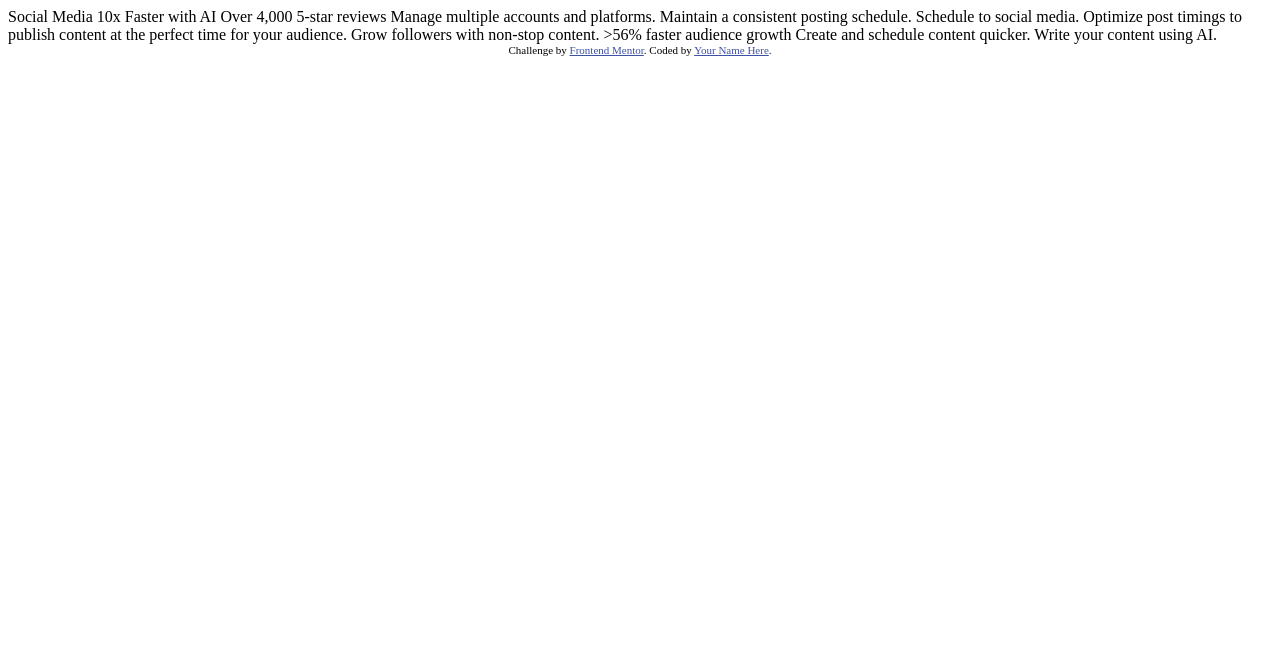
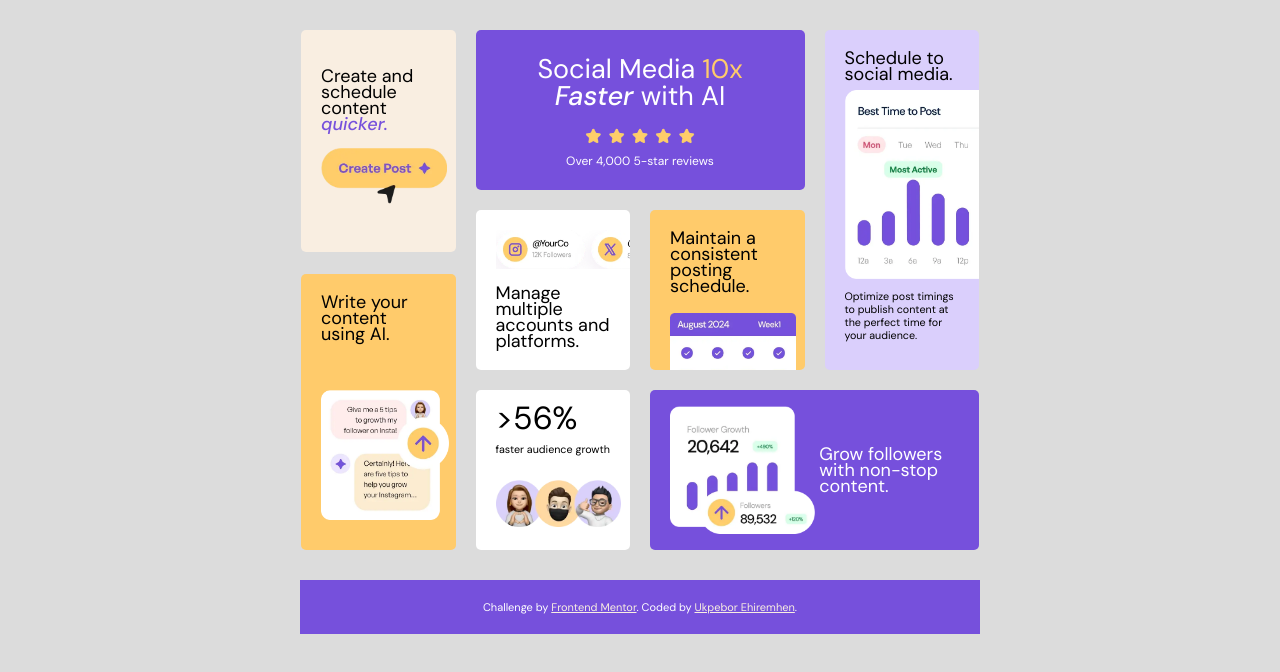
Before and after one commit to EhiUkpebor001/Tasks-and-Projects, a plain HTML site: page bento-grid-main/index.html in a window 1280 px wide. Drawn offline with Linux system fonts and the light colour scheme.

Commit message:
Updated files

```diff
--- /dev/null
+++ b/bento-grid-main/css/responsive.css
@@ -0,0 +1,97 @@
+
+@media (max-width:768px) {
+    .container {
+        grid-template-columns: 260px;
+        grid-template-rows: auto;
+        width: fit-content;
+        display: grid;
+        padding: 10px;
+    }
+
+    .social-media {
+        grid-area: 1/1/2/2;
+        padding: 25px 40px;
+    }
+
+    #star {
+        width: 70%;
+    }
+
+    .manage {
+        grid-area: 2/1/3/2;
+    }
+
+    #multiple-platforms {
+        width: 110%;
+    }
+
+    .maintain {
+        grid-area: 3/1/4/2;
+        height: 135px;
+    }
+
+    #consistent-schedule {
+        width: 70%;
+    }
+
+    .schedule {
+        grid-area: 4/1/5/2;
+    }
+
+    #schedule-posts {
+        width: 100%;
+    }
+
+    .schedule h6 {
+        text-align: center;
+        font-size: smaller;
+    }
+
+    .grow {
+        grid-area: 5/1/6/2;
+        flex-direction: column;
+        gap: 20px;
+    }
+
+    #grow-image {
+        width: 80%;
+    }
+
+    #grow-text {
+        width: 65%;
+        font-size: larger;
+        text-align: center;
+    }
+
+    .faster {
+        grid-area: 6/1/7/2;
+    }
+
+    #audience-growth {
+        width: 50%;
+    }
+
+    .create {
+        grid-area: 7/1/8/2;
+        height: fit-content;
+    }
+
+    #create-post {
+        width: 55%;
+    }
+
+    .write {
+        grid-area: 8/1/9/2;
+        margin-top: 0em;
+    }
+
+    .write h3 {
+        width: 90%;
+    }
+
+    #ai-content {
+        height: auto;
+        width: 65%;
+        margin-top: 1em;
+    }
+}
--- /dev/null
+++ b/bento-grid-main/css/style.css
@@ -0,0 +1,214 @@
+
+@font-face {
+    font-family: dmSans-italic;
+    src: url(../assets/fonts/DMSans-Italic-VariableFont_opsz\,wght.ttf);
+}
+
+@font-face {
+    font-family: dmSans;
+    src: url(../assets/fonts/DMSans-VariableFont_opsz\,wght.ttf);
+}
+
+@font-face {
+    font-family: dmSans-medium;
+    src: url(../assets/fonts/static/DMSans-Medium.ttf);
+}
+
+@font-face {
+    font-family: dmSans-regular;
+    src: url(../assets/fonts/static/DMSans-Regular.ttf);
+}
+
+@font-face {
+    font-family: dmSans-medium-italic;
+    src: url(../assets/fonts/static/DMSans-MediumItalic.ttf);
+}
+
+:root {
+    --purple-100: hsl(254, 88%, 90%);
+    --purple-500: hsl(256, 67%, 59%);
+    --yellow-100: hsl(31, 66%, 93%);
+    --yellow-500: hsl(39, 100%, 71%);
+    --white: hsl(0, 0%, 100%);
+    --black: hsl(0, 0%, 7%);
+
+    --font-size: 18px;
+
+    --font-weight-400: 400;
+    --font-weight-500: 500;
+}
+
+
+* {
+    margin: 0;
+    padding: 0;
+    /* border: 1px solid black; */
+}
+
+body {
+    background-color: gainsboro;
+    font-family: dmSans-regular;
+}
+
+.container {
+    display: grid;
+    grid-template-columns: repeat(4, 154.5px);
+    grid-template-rows: repeat(3, 160px);
+    gap: 20px;
+    margin: 30px auto;
+    width: fit-content;
+}
+
+img {
+    width: 110%;
+}
+
+h2 {
+    font-weight: var(--font-weight-500);
+}
+
+h3 {
+    font-weight: var(--font-weight-500);
+    font-size: var(--font-size);
+    text-align: left;
+}
+
+h6 {
+    font-weight: var(--font-weight-400);
+    line-height: 1.2em;
+}
+
+.social-media, .grow {
+    background-color: var(--purple-500);
+    color: var(--white);
+    text-align: center;
+}
+
+.manage, .faster {
+    background-color: var(--white);
+}
+
+.maintain, .write {
+    background-color: var(--yellow-500);
+}
+
+.schedule {
+    background-color: var(--purple-100);
+    overflow-x: hidden;
+    grid-area: 1/4/3/5;
+}
+
+.create {
+    background-color: var(--yellow-100);
+    grid-area: 1/1/3/2;
+    height: 48%;
+    padding-top: 2.4em !important;
+}
+
+.manage, .maintain, .schedule, .grow, .faster, .create, .write {
+    padding: 20px;
+    border-radius: 5px;
+    line-height: 1em;
+}
+
+.social-media {
+    border-radius: 5px;
+    padding:  25px;
+    grid-area: 1/2/2/4;
+    font-size: large;
+    line-height: 1.5em;
+}
+
+#yellow-text {
+    color: var(--yellow-500);
+}
+
+#italic-text {
+    font-family: dmSans-medium-italic;
+}
+
+#star {
+    width: 40%;
+    margin: 1em auto 0em;
+}
+
+.manage {
+    overflow-x: hidden;
+}
+
+#multiple-platforms {
+    width: 160%;
+    margin-bottom: 0.8em;
+}
+
+.maintain {
+    overflow-y: hidden;
+}
+
+#consistent-schedule {
+    margin-top: 1.2em;
+}
+
+#schedule-posts {
+    width: 185%;
+    margin: 0.5em auto;
+}
+
+.grow {
+    display: flex;
+    justify-content: center;
+    align-items: center;
+    grid-area: 3/3/4/5;
+}
+
+#grow-image {
+    width: 50%;
+    margin-right: 0.3em;
+}
+
+#larger-text {
+    font-size: xx-large;
+    font-weight: var(--font-weight-500);
+}
+
+.faster h6 {
+    margin-top: 1em;
+}
+
+#audience-growth {
+    margin-top: 1.5em;
+}
+
+#purple-text {
+    color: var(--purple-500);
+    font-family: dmSans-medium-italic;
+}
+
+#create-post {
+    margin-top: 1em;
+}
+
+.write {
+    grid-area: 2/1/4/2;
+    margin-top: 4em;
+}
+
+#ai-content {
+    margin-top: 3em;
+    width: 112%;
+    height: 55%;
+}
+
+.attribution {
+    font-size: 11px;
+    text-align: center;
+    background-color: var(--purple-500);
+    color: var(--white);
+    padding: 20px;
+    width: 50%;
+    margin: auto;
+}
+
+.attribution a {
+    color: var(--yellow-100);
+}
--- a/bento-grid-main/index.html
+++ b/bento-grid-main/index.html
@@ -6,37 +6,95 @@
 
   <link rel="icon" type="image/png" sizes="32x32" href="./assets/images/favicon-32x32.png">
 
+<!--
+    <link rel="preconnect" href="https://fonts.googleapis.com">
+    <link rel="preconnect" href="https://fonts.gstatic.com" crossorigin>
+    <link href="https://fonts.googleapis.com/css2?family=DM+Sans:ital,opsz,wght@0,9..40,100..1000;1,9..40,100..1000&family=Fraunces:ital,opsz,wght@0,9..144,100..900;1,9..144,100..900&family=Rubik:ital,wght@0,300..900;1,300..900&display=swap" rel="stylesheet">
+  -->
+
+  <link rel="stylesheet" href="./css/style.css">
+  <link rel="stylesheet" href="./css/responsive.css">
+
   <title>Frontend Mentor | Bento grid</title>
 
   <!-- Feel free to remove these styles or customise in your own stylesheet 👍 -->
-  <style>
-    .attribution { font-size: 11px; text-align: center; }
-    .attribution a { color: hsl(228, 45%, 44%); }
-  </style>
+
 </head>
 <body>
 
-  Social Media 10x Faster with AI
+  <div class="container">
+    <div class="social-media">
+      <h2>
+        Social Media
+        <span id="yellow-text">10x</span> <span id="italic-text">Faster</span>
+        with AI
+      </h2>
+      <img src="./assets/images/illustration-five-stars.webp" alt="5-stars" id="star">
+      <h6>
         Over 4,000 5-star reviews
+      </h6>
+    </div>
 
+    <div class="manage">
+      <img src="./assets/images/illustration-multiple-platforms.webp" alt="multiple platforms" id="multiple-platforms">
+      <h3>
         Manage multiple accounts and platforms.
+      </h3>
+    </div>
 
+    <div class="maintain">
+      <h3>
         Maintain a consistent posting schedule.
+      </h3>
+      <img src="./assets/images/illustration-consistent-schedule.webp" alt="schedule" id="consistent-schedule">
+    </div>
 
+    <div class="schedule">
+      <h3>
         Schedule to social media.
+      </h3>
+      <img src="./assets/images/illustration-schedule-posts.webp" alt="schedule posts" id="schedule-posts">
+      <h6>
         Optimize post timings to publish content at the perfect time for your audience.
+      </h6>
+    </div>
 
+    <div class="grow">
+      <img src="./assets/images/illustration-grow-followers.webp" alt="grow followers" id="grow-image">
+      <h3 id="grow-text">
         Grow followers with non-stop content.
+      </h3>
+    </div>
 
-  >56% faster audience growth
+    <div class="faster">
+      <span id="larger-text">>56%</span>
+      <h6>
+        faster audience growth
+      </h6>
+      <img src="./assets/images/illustration-audience-growth.webp" alt="audience" id="audience-growth">
+    </div>
 
-  Create and schedule content quicker.
+    <div class="create">
+      <h3>
+        Create and schedule content
+        <span id="purple-text">quicker.</span>
+      </h3>
+      <img src="./assets/images/illustration-create-post.webp" alt="create post" id="create-post">
+    </div>
 
+    <div class="write">
+      <h3>
         Write your content using AI.
+      </h3>
+      <img src="./assets/images/illustration-ai-content.webp" alt="ai content" id="ai-content">
+    </div>
+
+  </div>
 
   <div class="attribution">
     Challenge by <a href="https://www.frontendmentor.io?ref=challenge">Frontend Mentor</a>.
-    Coded by <a href="#">Your Name Here</a>.
+    Coded by <a href="#">Ukpebor Ehiremhen</a>.
   </div>
+
 </body>
 </html>
```
Lines whose indentation alone changed are shown as unchanged.
